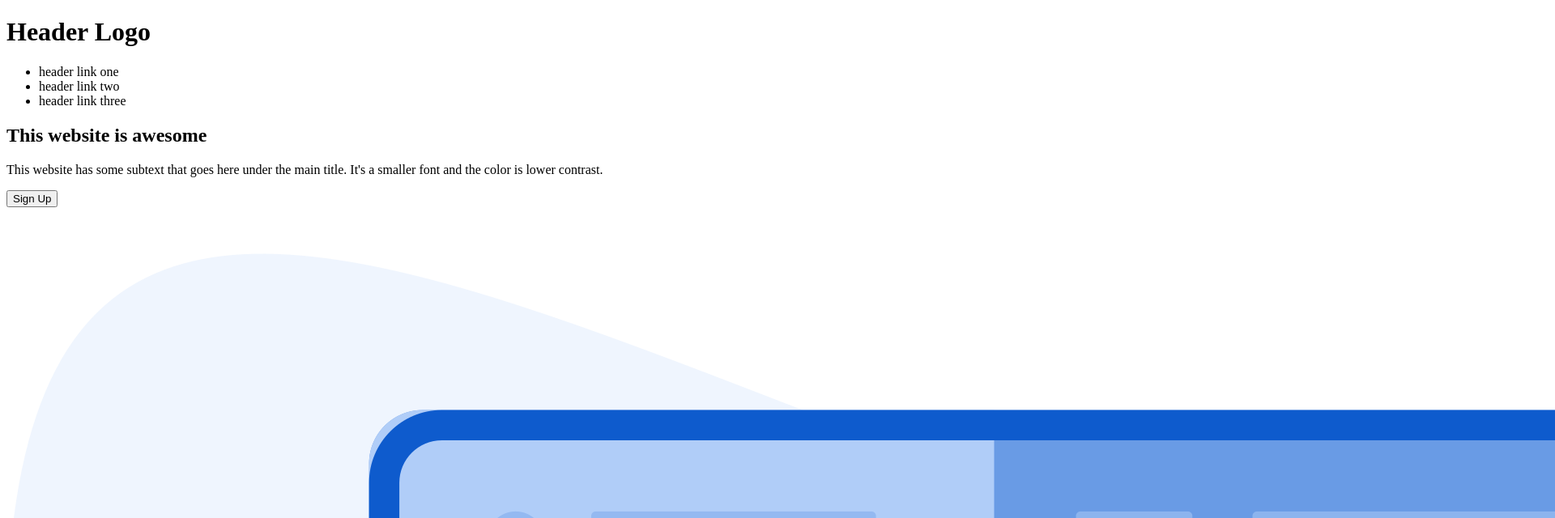
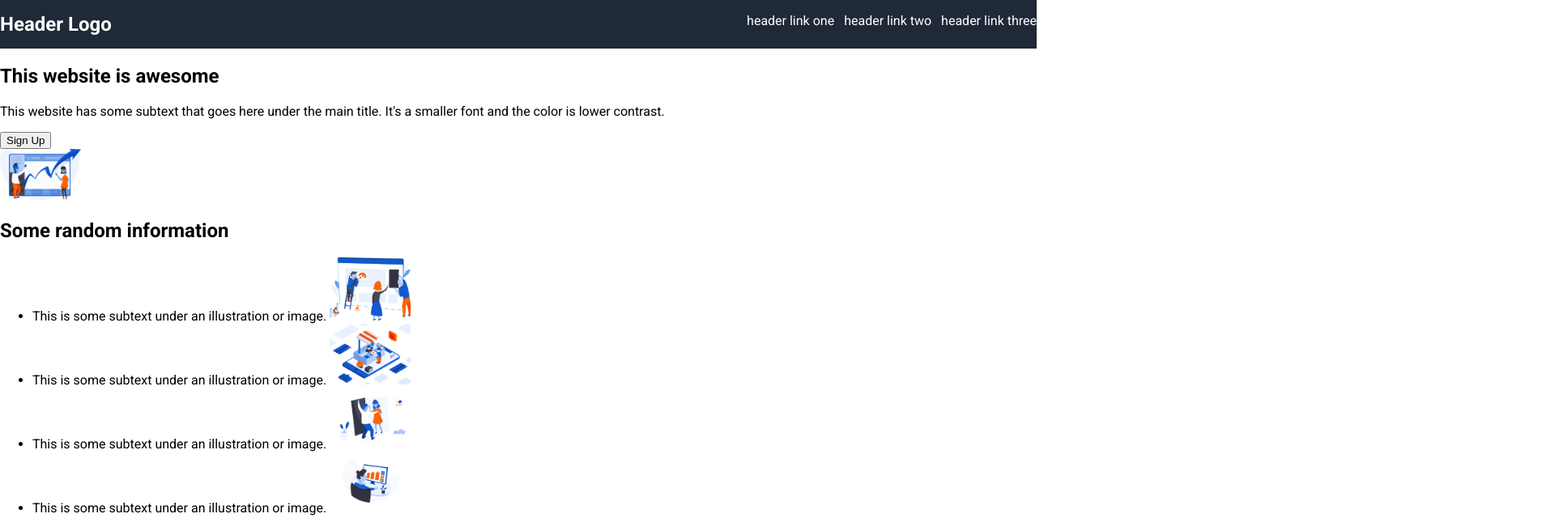
Before and after one commit to smallerchaos/odin-landing-page, a plain HTML site: page index.html in a window 1280 px wide. Shown: the top 640 px of the page at 81% size, 1920 px wide, since content can reach past the window. Drawn offline with Linux system fonts and the light colour scheme.

Commit message:
Add styles to header

```diff
--- a/index.html
+++ b/index.html
@@ -2,6 +2,9 @@
 <html lang="en">
 <head>
     <meta charset="UTF-8">
+    <link rel="preconnect" href="https://fonts.googleapis.com">
+    <link rel="preconnect" href="https://fonts.gstatic.com" crossorigin>
+    <link href="https://fonts.googleapis.com/css2?family=Roboto:ital,wght@0,100..900;1,100..900&display=swap" rel="stylesheet">
     <link rel="stylesheet" href="./style.css">
     <title>Landing Page for The Odin Project</title>
 </head>
@@ -9,9 +12,9 @@
     <div class="header">
         <h1>Header Logo</h1>
         <ul class="top-nav">
-            <li>header link one</li>
-            <li>header link two</li>
-            <li>header link three</li>
+            <li><a href="">header link one</a></li>
+            <li><a href="">header link two</a></li>
+            <li><a href="">header link three</a></li>
         </ul>
     </div>
     <div class="hero">
--- a/style.css
+++ b/style.css
@@ -0,0 +1,33 @@
+body {
+    font-family: 'Roboto', 'Lucida Sans', 'Lucida Sans Regular', 'Lucida Grande', 'Lucida Sans Unicode', Geneva, Verdana, sans-serif;
+    margin: 0;
+    padding: 0;
+}
+
+img {
+    width: 100px;
+}
+
+/* --- Header Styles --- */
+
+.header {
+    background-color: #1f2937;
+    color: white;
+    display: flex;
+    justify-content: space-between;
+}
+
+.header h1 {
+    font-size: 24px;
+}
+
+.header ul {
+    list-style-type: none;
+    display: flex;
+    gap: 12px;
+}
+
+.header a {
+    text-decoration: none;
+    color: white;
+}
```
